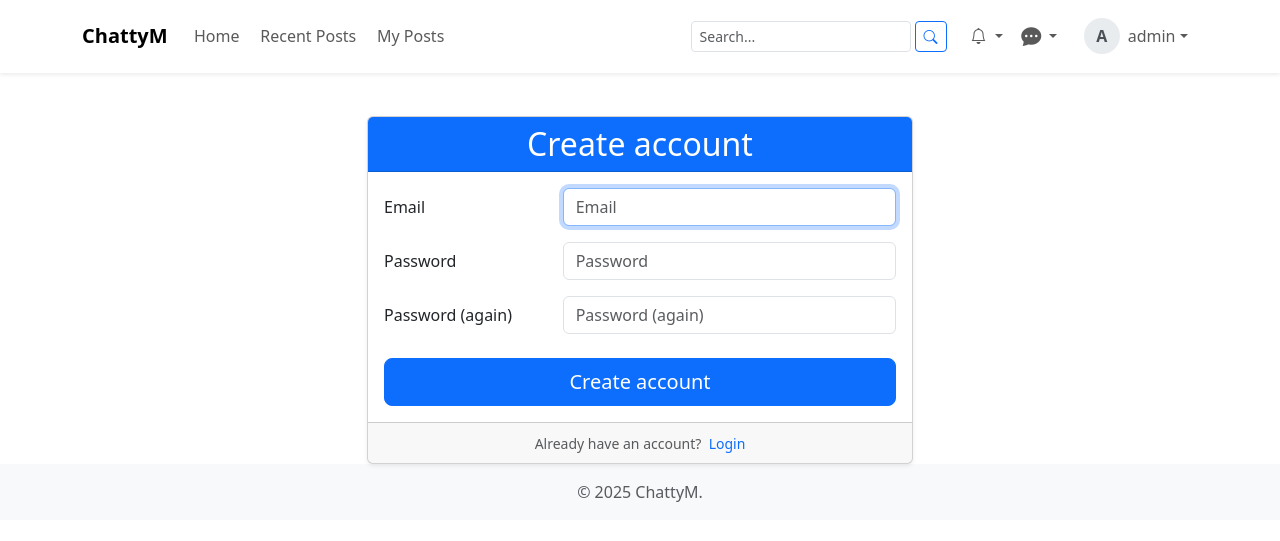
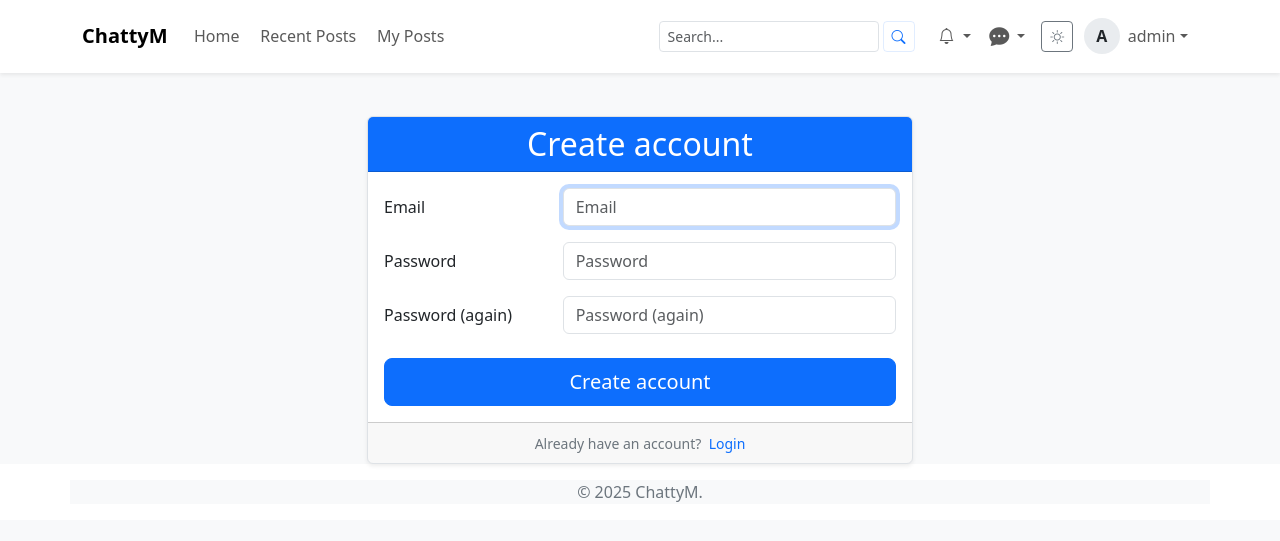
Before and after one commit to p95max/ChattyM, a Django app: template templates/account/signup.html in a window 1280 px wide. Shown: the top 541 px of the page. Run offline with Django 5.2, Linux system fonts and the light colour scheme; the template is opened without the code that fills it: values that come from a table or form of the project are taken from there, others are empty; a user stored in the database is signed in; parts of the project's set-up code (start-up, migrations or seed data) failed here and were passed over; some libraries are stand-ins or nearby versions.

Commit message:
- dark theme added(js+css) - theme switcher button added to navbar

```diff
--- /dev/null
+++ b/static/css/theme.css
@@ -0,0 +1,145 @@
+.theme-transition * {
+  transition: background-color 200ms ease, color 200ms ease, border-color 200ms ease, box-shadow 200ms ease;
+}
+
+:root {
+  --bg: #f8f9fa;
+  --text: #212529;
+  --muted: #6c757d;
+  --card-bg: #ffffff;
+  --navbar-bg: rgba(255,255,255,0.9);
+  --link-color: #0d6efd;
+  --border-color: #dee2e6;
+  --avatar-ph-bg: #e9ecef;
+  --footer-bg: #f8f9fa;
+  --btn-outline-border: rgba(13,110,253,0.12);
+}
+
+html[data-theme="dark"] {
+  --bg: #0b0c0d;
+  --text: #e9eef6;
+  --muted: #a8b0bb;
+  --card-bg: #0f1215;
+  --navbar-bg: rgba(18,18,20,0.72);
+  --link-color: #7fb1ff;
+  --border-color: rgba(255,255,255,0.06);
+  --avatar-ph-bg: #2a2d31;
+  --footer-bg: #0b0c0d;
+  --btn-outline-border: rgba(127,177,255,0.08);
+}
+
+.theme-transition, body, html {
+  background: var(--bg);
+  color: var(--text);
+}
+
+a, a:focus, a:hover {
+  color: var(--link-color);
+}
+
+.card, .dropdown-menu {
+  background: var(--card-bg) !important;
+  color: var(--text) !important;
+  border-color: var(--border-color) !important;
+}
+
+.navbar-custom {
+  background: var(--navbar-bg) !important;
+}
+
+/* footer */
+.footer, .footer .container {
+  background: var(--footer-bg) !important;
+  color: var(--text) !important;
+}
+
+.bg-light {
+  background-color: var(--card-bg) !important;
+  color: var(--text) !important;
+}
+
+.text-muted {
+  color: var(--muted) !important;
+}
+
+.avatar-ph {
+  background: var(--avatar-ph-bg) !important;
+  color: var(--text) !important;
+}
+
+.border, .card, .form-control {
+  border-color: var(--border-color) !important;
+}
+
+.btn-outline-primary {
+  color: var(--link-color) !important;
+  border-color: var(--btn-outline-border) !important;
+}
+
+.dropdown-menu, .modal-content {
+  background: var(--card-bg) !important;
+  color: var(--text) !important;
+}
+
+html[data-theme="dark"] .bi {
+  filter: drop-shadow(0 0 0 transparent);
+}
+
+html, body {
+  transition: background-color 200ms ease, color 200ms ease;
+}
+
+html[data-theme="dark"] {
+  color-scheme: dark;
+
+  .text-dark,
+  .navbar-brand,
+  .nav-link,
+  .form-label,
+  .form-control,
+  .dropdown-item,
+  .btn-light,
+  .btn-outline-dark,
+  label,
+  input,
+  textarea,
+  select,
+  p,
+  li,
+  h1, h2, h3, h4, h5, h6 {
+    color: var(--text) !important;
+  }
+
+  a:hover, .nav-link:hover {
+    color: var(--link-color) !important;
+    opacity: 0.85;
+  }
+
+  .form-control,
+  textarea,
+  input {
+    background-color: var(--card-bg) !important;
+    color: var(--text) !important;
+    border-color: var(--border-color) !important;
+  }
+
+  .dropdown-item:hover,
+  .dropdown-item:focus {
+    background-color: rgba(255, 255, 255, 0.05) !important;
+  }
+
+  .btn-light {
+    background-color: var(--card-bg) !important;
+    border-color: var(--border-color) !important;
+    color: var(--text) !important;
+  }
+
+  .text-muted, small, .form-text {
+    color: var(--muted) !important;
+  }
+
+  ::placeholder {
+    color: var(--muted) !important;
+    opacity: 0.8;
+  }
+}
--- /dev/null
+++ b/static/js/theme-toggle.js
@@ -0,0 +1,84 @@
+(function() {
+  const STORAGE_KEY = 'chattym-theme';
+  const BTN_ID = 'theme-toggle';
+
+  function applyTheme(theme, remember=true) {
+    if (!theme) return;
+    document.documentElement.setAttribute('data-theme', theme);
+    document.documentElement.classList.add('theme-transition');
+    // update button UI
+    updateButton(theme);
+    if (remember) localStorage.setItem(STORAGE_KEY, theme);
+  }
+
+  function currentSystemPref() {
+    return window.matchMedia && window.matchMedia('(prefers-color-scheme: dark)').matches ? 'dark' : 'light';
+  }
+
+  function getSavedTheme() {
+    try {
+      return localStorage.getItem(STORAGE_KEY);
+    } catch (e) {
+      return null;
+    }
+  }
+
+  function toggleTheme() {
+    const cur = document.documentElement.getAttribute('data-theme') || 'light';
+    const next = cur === 'dark' ? 'light' : 'dark';
+    applyTheme(next, true);
+  }
+
+  function updateButton(theme) {
+    const btn = document.getElementById(BTN_ID);
+    if (!btn) return;
+
+    const icon = btn.querySelector('i.bi');
+    const sr = btn.querySelector('.theme-sr');
+    if (theme === 'dark') {
+      if (icon) {
+        icon.className = 'bi bi-moon-fill';
+      }
+      btn.setAttribute('title', 'Dark theme');
+      btn.setAttribute('aria-pressed', 'true');
+      if (sr) sr.textContent = 'Dark theme';
+    } else {
+      if (icon) {
+        icon.className = 'bi bi-sun';
+      }
+      btn.setAttribute('title', 'Light theme');
+      btn.setAttribute('aria-pressed', 'false');
+      if (sr) sr.textContent = 'Light theme';
+    }
+  }
+
+  function init() {
+    const saved = getSavedTheme();
+    const themeToApply = saved || currentSystemPref();
+    applyTheme(themeToApply, false);
+
+    if (!saved && window.matchMedia) {
+      const mq = window.matchMedia('(prefers-color-scheme: dark)');
+      mq.addEventListener('change', e => {
+        const againSaved = getSavedTheme();
+        if (!againSaved) {
+          applyTheme(e.matches ? 'dark' : 'light', false);
+        }
+      });
+    }
+
+    const btn = document.getElementById(BTN_ID);
+    if (btn) {
+      btn.addEventListener('click', function(e) {
+        e.preventDefault();
+        toggleTheme();
+      });
+    }
+  }
+
+  if (document.readyState === 'loading') {
+    document.addEventListener('DOMContentLoaded', init);
+  } else {
+    init();
+  }
+})();
--- a/templates/base.html
+++ b/templates/base.html
@@ -10,8 +10,9 @@
         rel="stylesheet">
   <link rel="stylesheet"
         href="https://cdn.jsdelivr.net/npm/bootstrap-icons@1.11.4/font/bootstrap-icons.css">
+    <link rel="stylesheet" href="{% static 'css/base.css' %}">
+    <link rel="stylesheet" href="{% static 'css/theme.css' %}">
 
-  <link rel="stylesheet" href="{% static 'css/base.css' %}">
 
 </head>
 <body>
@@ -46,6 +47,7 @@
   <script src="{% static 'js/subscriptions.js' %}" defer></script>
   <script src="{% static 'js/messaging.js' %}" defer></script>
   <script src="{% static 'js/notifications.js' %}" defer></script>
+  <script src="{% static 'js/theme-toggle.js' %}" defer></script>
   {% endblock %}
 
 </body>
--- a/templates/includes/navbar.html
+++ b/templates/includes/navbar.html
@@ -38,6 +38,16 @@
           {% include "includes/notifications_dropdown.html" %}
           {% include "includes/navbar_messages.html" %}
 
+            <button id="theme-toggle"
+                    class="btn btn-sm btn-outline-secondary"
+                    type="button"
+                    aria-pressed="false"
+                    title="Toggle theme">
+              <i class="bi" aria-hidden="true"></i>
+              <span class="visually-hidden theme-sr">Toggle theme</span>
+            </button>
+
+
           {% if user.is_authenticated %}
             <li class="nav-item dropdown">
               <a class="nav-link dropdown-toggle d-flex align-items-center" href="#" id="profileMenu" role="button" data-bs-toggle="dropdown" aria-expanded="false">
```
